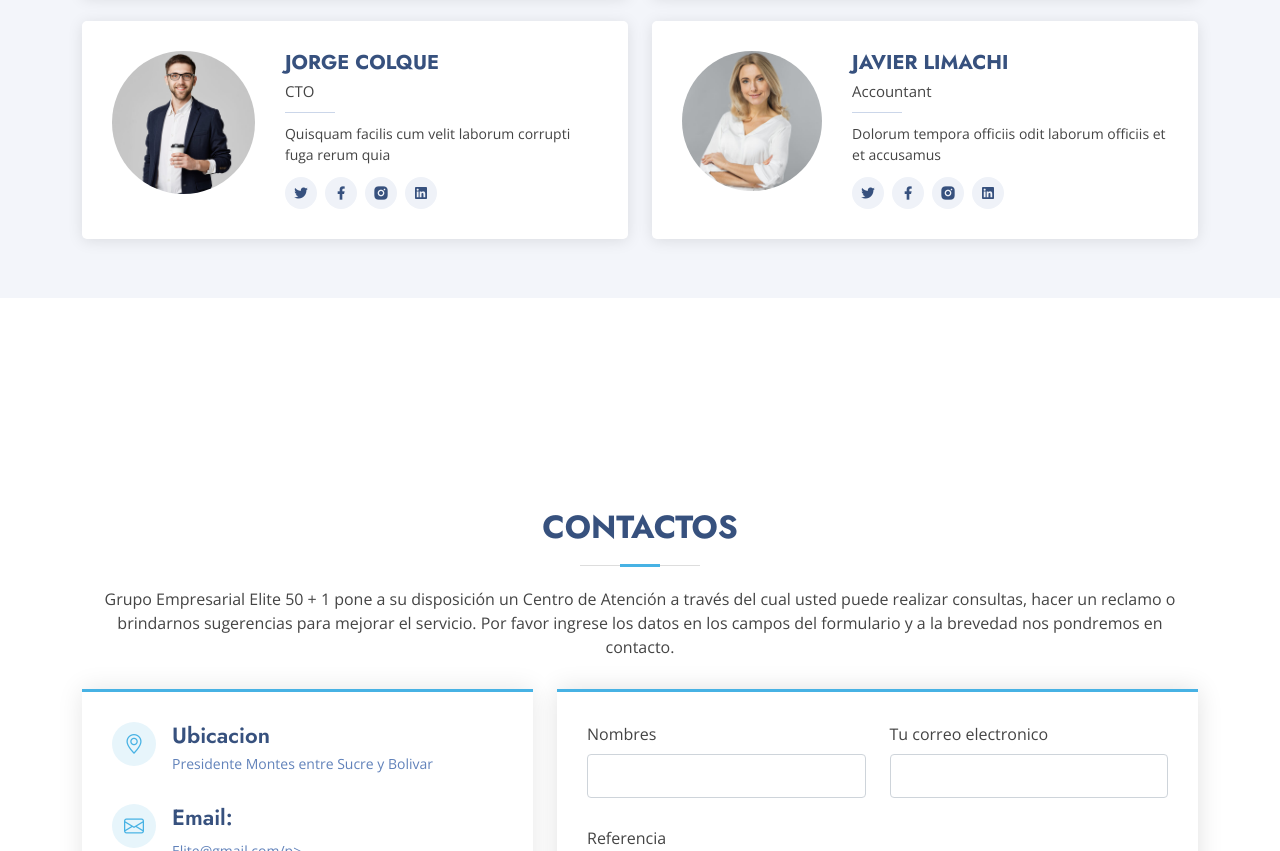
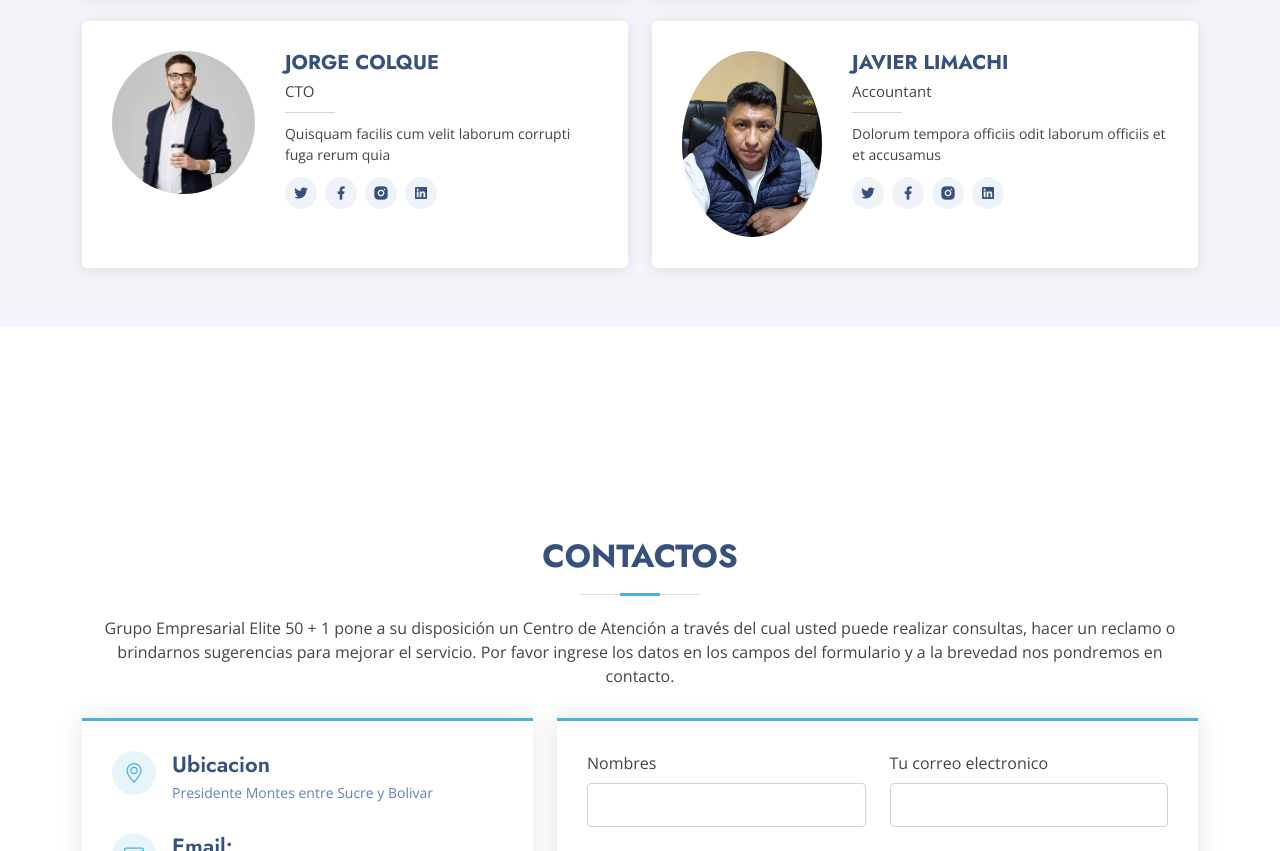
Before and after one commit to JesusFlores8/Paginawebbuscandotesoro, a plain HTML site: page index.html in a window 1280 px wide. Shown: the part 5671-6522 px from the top of the page. Drawn offline with nearby package versions, Linux system fonts and the light colour scheme.

Commit message:
Se actualizo mi fotografia.

```diff
--- a/index.html
+++ b/index.html
@@ -530,7 +530,7 @@
 
           <div class="col-lg-6 mt-4" data-aos="zoom-in" data-aos-delay="400">
             <div class="member d-flex align-items-start">
-              <div class="pic"><img src="assets/img/team/team-4.jpg" class="img-fluid" alt=""></div>
+              <div class="pic"><img src="assets/img/team/javier.jpeg" class="img-fluid" alt=""></div>
               <div class="member-info">
                 <h4>JAVIER LIMACHI</h4>
                 <span>Accountant</span>
```
Also changed, not shown: assets/img/team/javier.jpeg (added).
